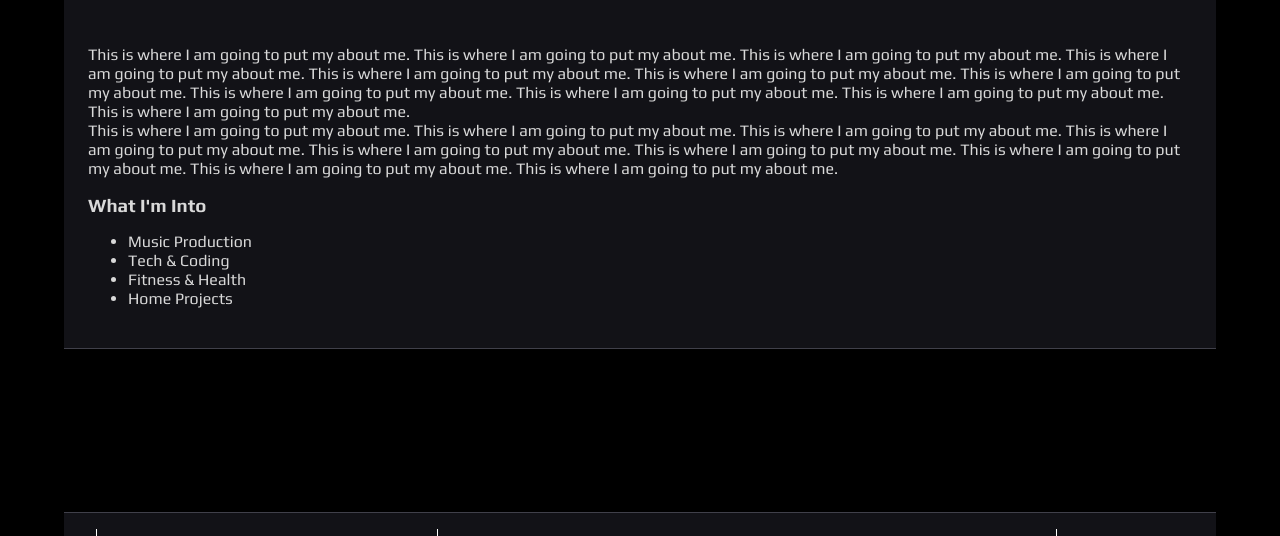
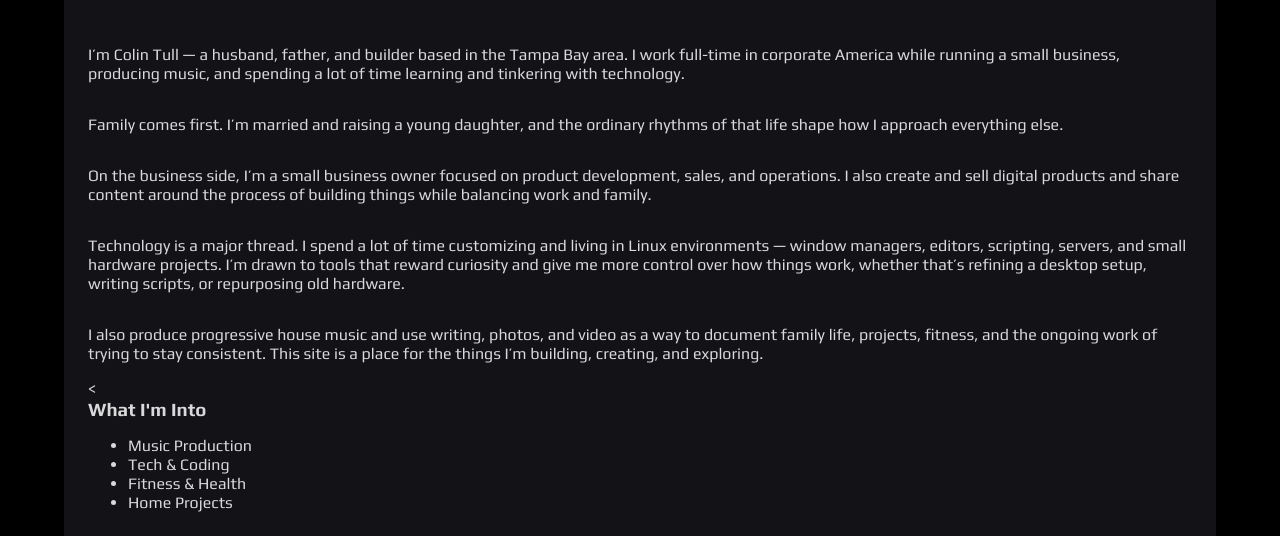
Before and after one commit to colintull/mywebsite, a plain HTML site: page about.html in a window 1280 px wide. Shown: the part 179-715 px from the top of the page. Drawn offline with Linux system fonts and the light colour scheme.

Commit message:
Update about.html

```diff
--- a/about.html
+++ b/about.html
@@ -47,9 +47,26 @@
 			<h1>About Me</h1>
 			<h2>Family Man &middot; Entrepreneur &middot; Creator</h2>
 			<p></p>
-			<p>This is where I am going to put my about me. This is where I am going to put my about me. This is where I am going to put my about me. This is where I am going to put my about me. This is where I am going to put my about me. This is where I am going to put my about me. This is where I am going to put my about me. This is where I am going to put my about me. This is where I am going to put my about me. This is where I am going to put my about me. This is where I am going to put my about me. <br>
-			This is where I am going to put my about me. This is where I am going to put my about me. This is where I am going to put my about me. This is where I am going to put my about me. This is where I am going to put my about me. This is where I am going to put my about me. This is where I am going to put my about me. This is where I am going to put my about me. This is where I am going to put my about me.</p>
-			<div id="about-list">
+			<p>
+      I’m Colin Tull — a husband, father, and builder based in the Tampa Bay area. I work full-time in corporate America while running a small business, producing music, and spending a lot of time learning and tinkering with technology.
+    </p>
+
+    <p>
+      Family comes first. I’m married and raising a young daughter, and the ordinary rhythms of that life shape how I approach everything else.
+    </p>
+
+    <p>
+      On the business side, I’m a small business owner focused on product development, sales, and operations. I also create and sell digital products and share content around the process of building things while balancing work and family.
+    </p>
+
+    <p>
+      Technology is a major thread. I spend a lot of time customizing and living in Linux environments — window managers, editors, scripting, servers, and small hardware projects. I’m drawn to tools that reward curiosity and give me more control over how things work, whether that’s refining a desktop setup, writing scripts, or repurposing old hardware.
+    </p>
+
+    <p>
+      I also produce progressive house music and use writing, photos, and video as a way to document family life, projects, fitness, and the ongoing work of trying to stay consistent. This site is a place for the things I’m building, creating, and exploring.
+    </p>
+			<<div id="about-list">
 				<h3>What I'm Into</h3>
 				<ul>
 					<li>Music Production</li>
```
